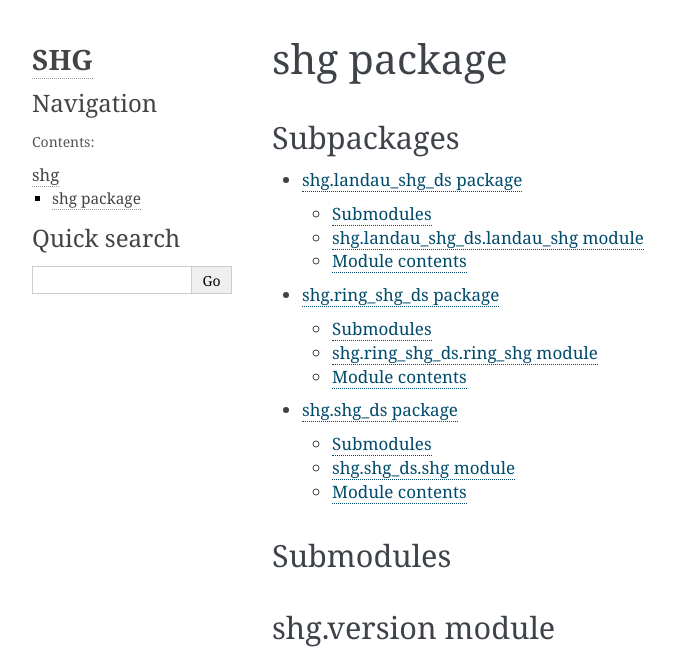
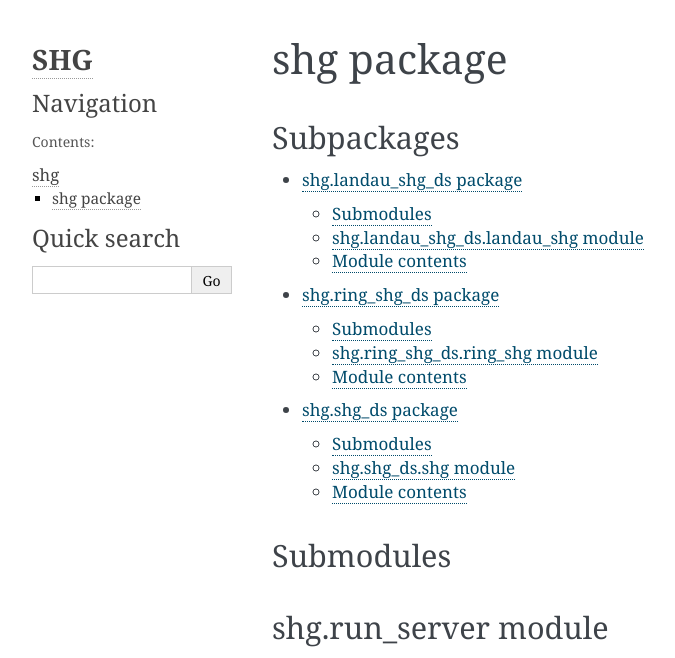
Before and after one commit to synchrotron-solaris/dev-solaris-shg, a Sphinx documentation site: the page built from doc/source/shg.rst, in a window 1280 px wide. Shown: the top 658 px of the page, without its empty margins (148-823 px from the left). Built offline with Sphinx 7.4.7, drawn with Linux system fonts in a browser that asks for light colours; grey boxes are pictures that could not be loaded.

Commit message:
#5 updated documentation

```diff
--- a/doc/source/shg.rst
+++ b/doc/source/shg.rst
@@ -12,6 +12,14 @@
 
 Submodules
 ----------
+
+shg\.run\_server module
+-----------------------
+
+.. automodule:: shg.run_server
+    :members:
+    :undoc-members:
+    :show-inheritance:
 
 shg\.version module
 -------------------
```
